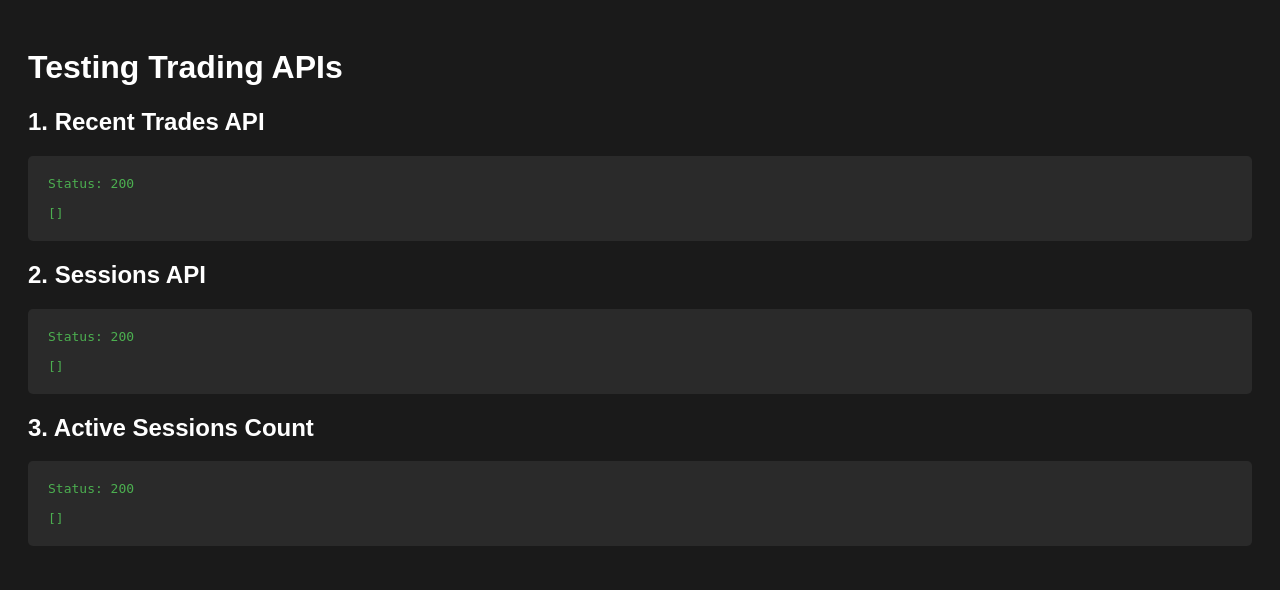
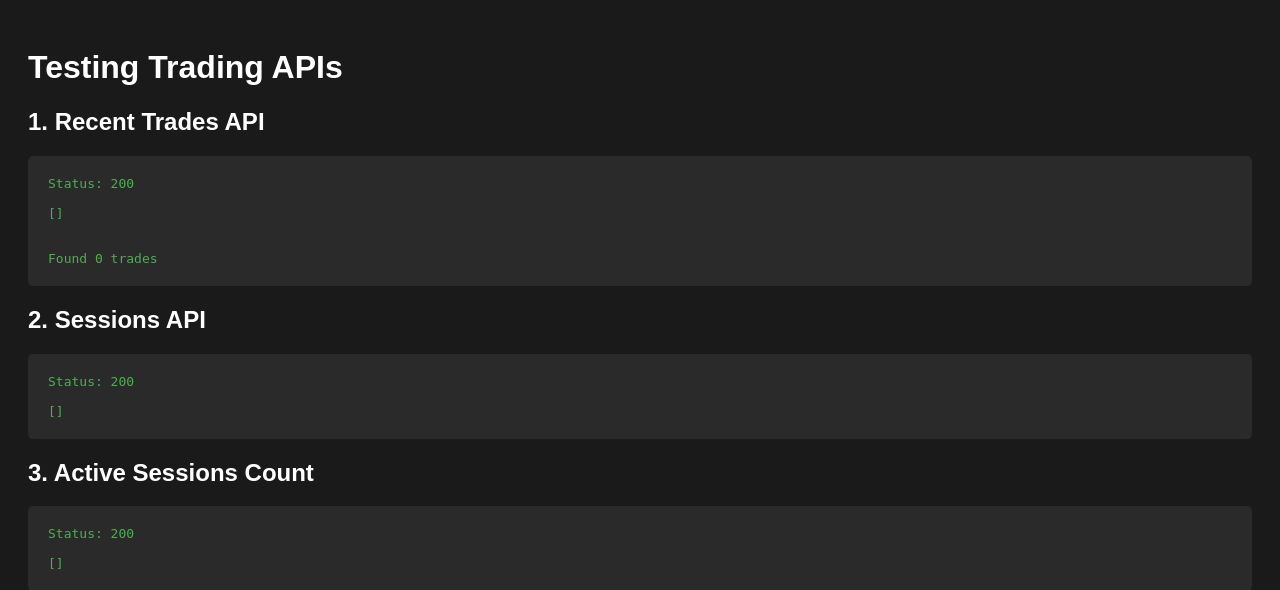
Before and after one commit to spawnaga/ReinforcementTrader, a Flask app: page /test_trades in a window 1280 px wide. Shown: the top 590 px of the page. Run offline with Flask 3, Linux system fonts and the light colour scheme; data that the repository does not hold is empty.

Commit message:
Add trade debugging and enhance trade data retrieval for better analysis
Adds a /api/debug_trades endpoint, improves logging, and enhances error handling for trade data retrieval in routes.py and templates/test_trades.html.

Replit-Commit-Author: Agent
Replit-Commit-Session-Id: 6cc1ff02-ec22-4b66-83d3-87cd8e274a1e
Replit-Commit-Screenshot-Url: https://storage.googleapis.com/screenshot-production-us-central1/d6c0e602-b679-405f-84da-e25af33af9d1/74a374ea-96aa-40c5-9493-5b8fa7c9e30e.jpg

```diff
--- a/routes.py
+++ b/routes.py
@@ -72,6 +72,26 @@ def trading_dashboard():
 def test_trades():
     """Test page for API endpoints"""
     return render_template('test_trades.html')
+
+@app.route('/api/debug_trades')
+def debug_trades():
+    """Debug endpoint to check trades"""
+    try:
+        trades = Trade.query.limit(5).all()
+        result = {
+            'count': len(trades),
+            'trades': []
+        }
+        for trade in trades:
+            result['trades'].append({
+                'id': trade.id,
+                'session_id': trade.session_id,
+                'entry_price': trade.entry_price,
+                'position_type': trade.position_type
+            })
+        return jsonify(result)
+    except Exception as e:
+        return jsonify({'error': str(e), 'type': type(e).__name__}), 500
 
 @app.route('/strategy_builder')
 def strategy_builder():
@@ -353,7 +373,11 @@ def get_recent_trades():
         if session_id:
             query = query.filter_by(session_id=session_id)
 
+        # For now, show all trades if no specific session is requested
+        # This ensures the dashboard displays data even if trades are from old sessions
         trades = query.order_by(Trade.entry_time.desc()).limit(limit).all()
+
+        logger.debug(f"Found {len(trades)} trades")
 
         trades_data = []
         for trade in trades:
@@ -370,9 +394,11 @@ def get_recent_trades():
                     'session_id': trade.session_id
                 })
 
+        logger.debug(f"Returning {len(trades_data)} trades")
         return jsonify(trades_data), 200
     except Exception as e:
         logger.error(f"Error fetching recent trades: {str(e)}")
+        logger.error(f"Full error: {e}", exc_info=True)
         return jsonify({'error': 'Failed to fetch recent trades'}), 500
 
 @app.route('/api/session_status/<int:session_id>')
--- a/templates/test_trades.html
+++ b/templates/test_trades.html
@@ -23,17 +23,31 @@
 
     <script>
         // Test recent trades API
+        console.log('Testing recent trades API...');
         fetch('/api/recent_trades?limit=10')
             .then(response => {
+                console.log('Response received:', response.status);
                 const status = response.status;
                 return response.text().then(text => ({ status, text }));
             })
             .then(({ status, text }) => {
+                console.log('Response data:', text);
                 const result = document.getElementById('trades-result');
                 result.className = status === 200 ? 'success' : 'error';
                 result.textContent = `Status: ${status}\n\n${text}`;
+
+                // Also try to parse and display as JSON
+                if (status === 200) {
+                    try {
+                        const trades = JSON.parse(text);
+                        result.textContent += `\n\nFound ${trades.length} trades`;
+                    } catch (e) {
+                        console.error('Failed to parse JSON:', e);
+                    }
+                }
             })
             .catch(error => {
+                console.error('Fetch error:', error);
                 document.getElementById('trades-result').textContent = 'Error: ' + error;
             });
 
```
